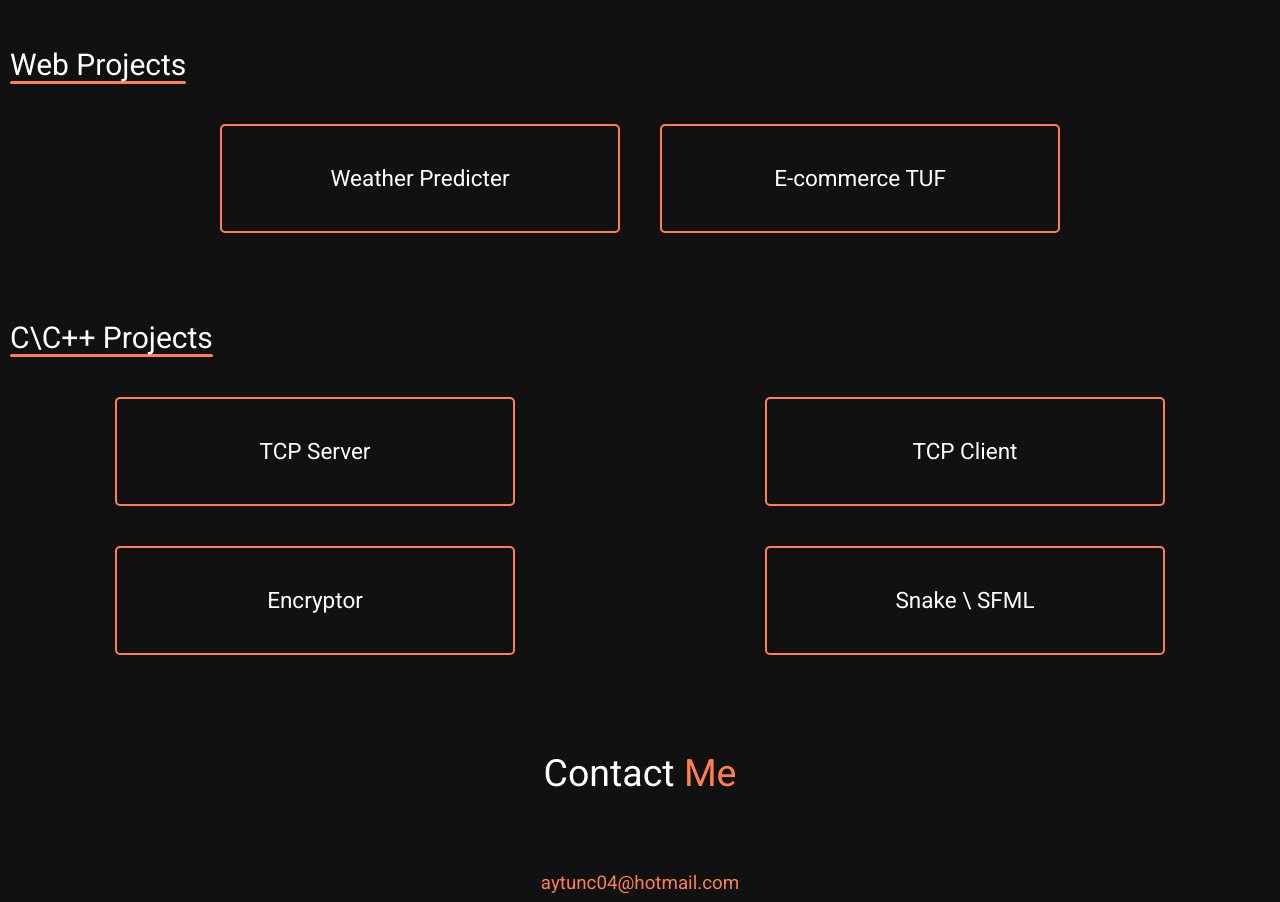
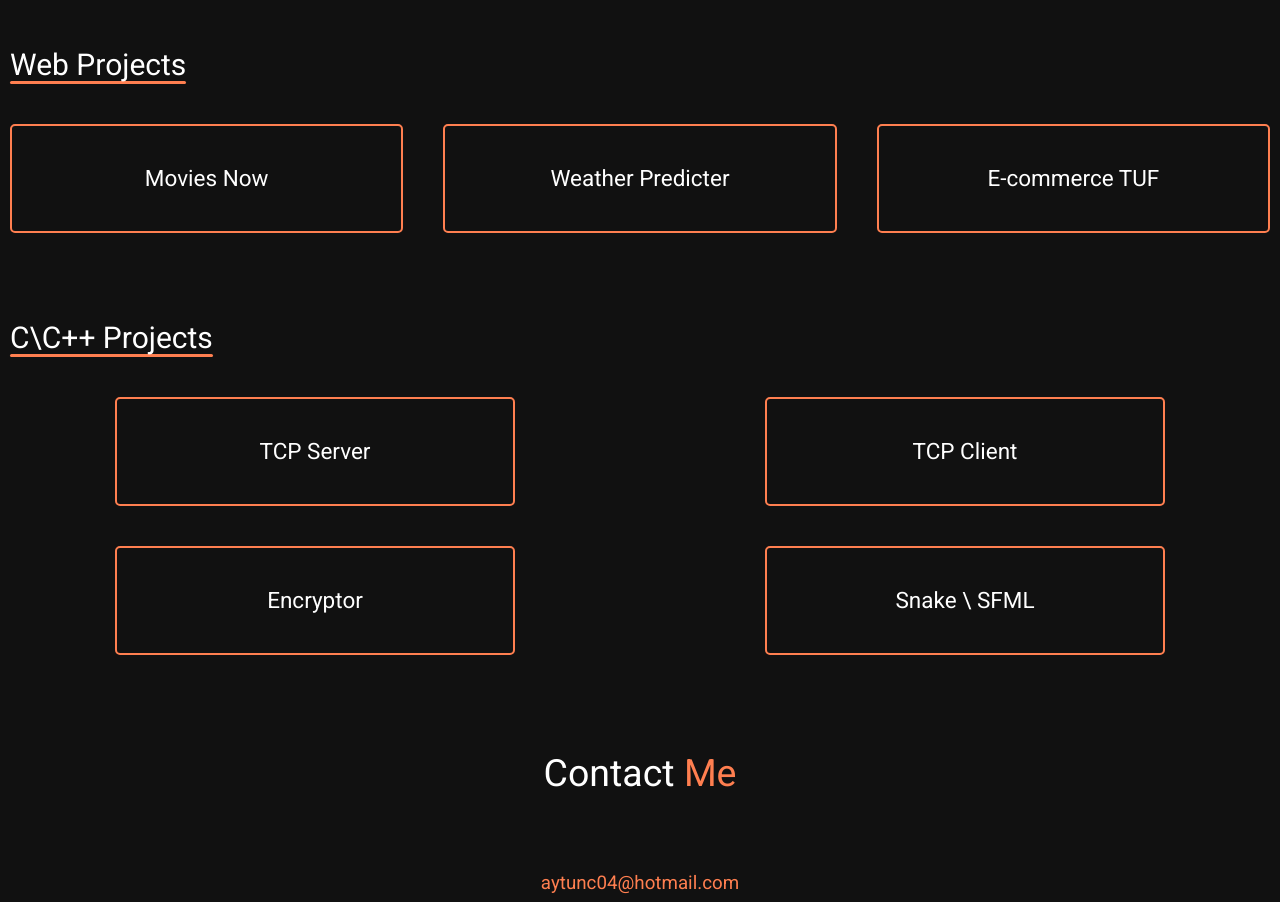
Before and after one commit to aytuncdemr/Website, a website built with Parcel: page index.html in a window 1280 px wide. Shown: the part 2960-3862 px from the top of the page. Built offline with nearby package versions, Linux system fonts and the light colour scheme.

Commit message:
Update index.html

```diff
--- a/index.html
+++ b/index.html
@@ -356,6 +356,13 @@
                                 class="project inline-block py-16 w-full max-w-[40rem] rounded-lg px-4 border-2 border-[coral] text-white text-center"
                             >
                                 <h2 class="text-4xl">
+                                   <a href="https://movies-now-ten.vercel.app/" target="_blank"> Movies Now </a>
+                                </h2>
+                            </div>
+                            <div
+                                class="project inline-block py-16 w-full max-w-[40rem] rounded-lg px-4 border-2 border-[coral] text-white text-center"
+                            >
+                                <h2 class="text-4xl">
                                    <a href="https://weather-predicter-839e1.web.app/" target="_blank"> Weather Predicter </a>
                                 </h2>
                             </div>
```
